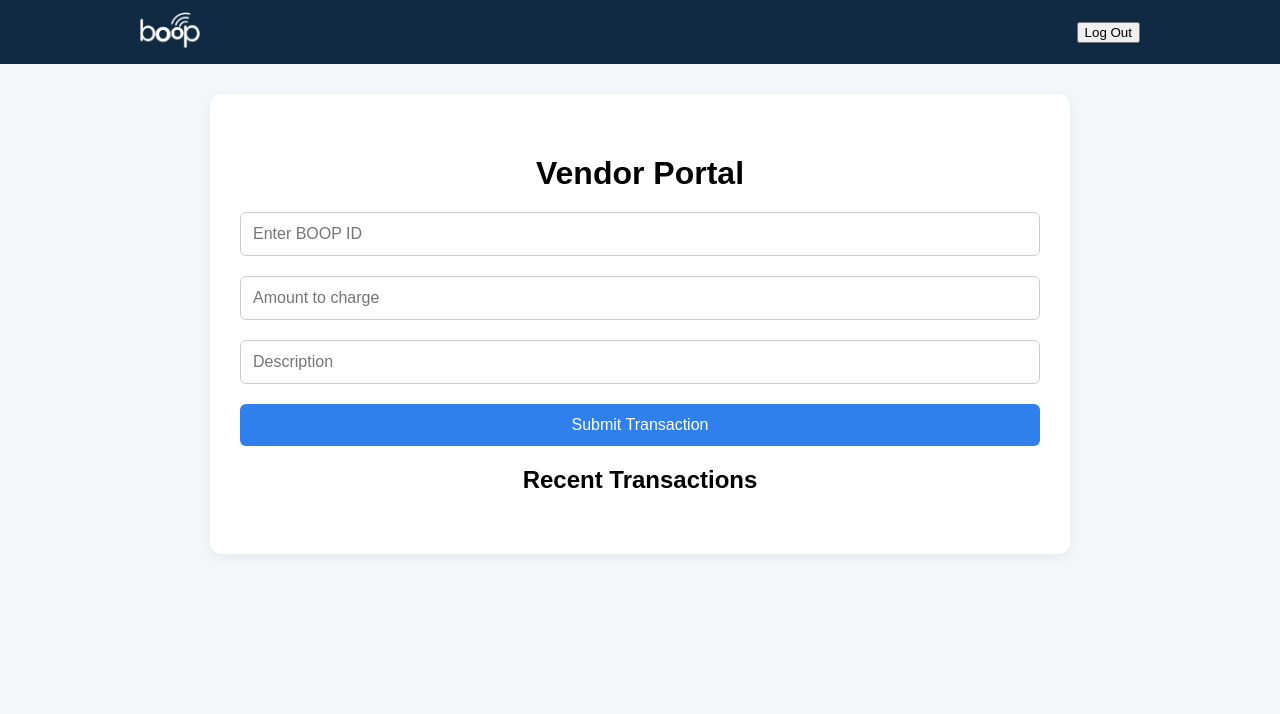
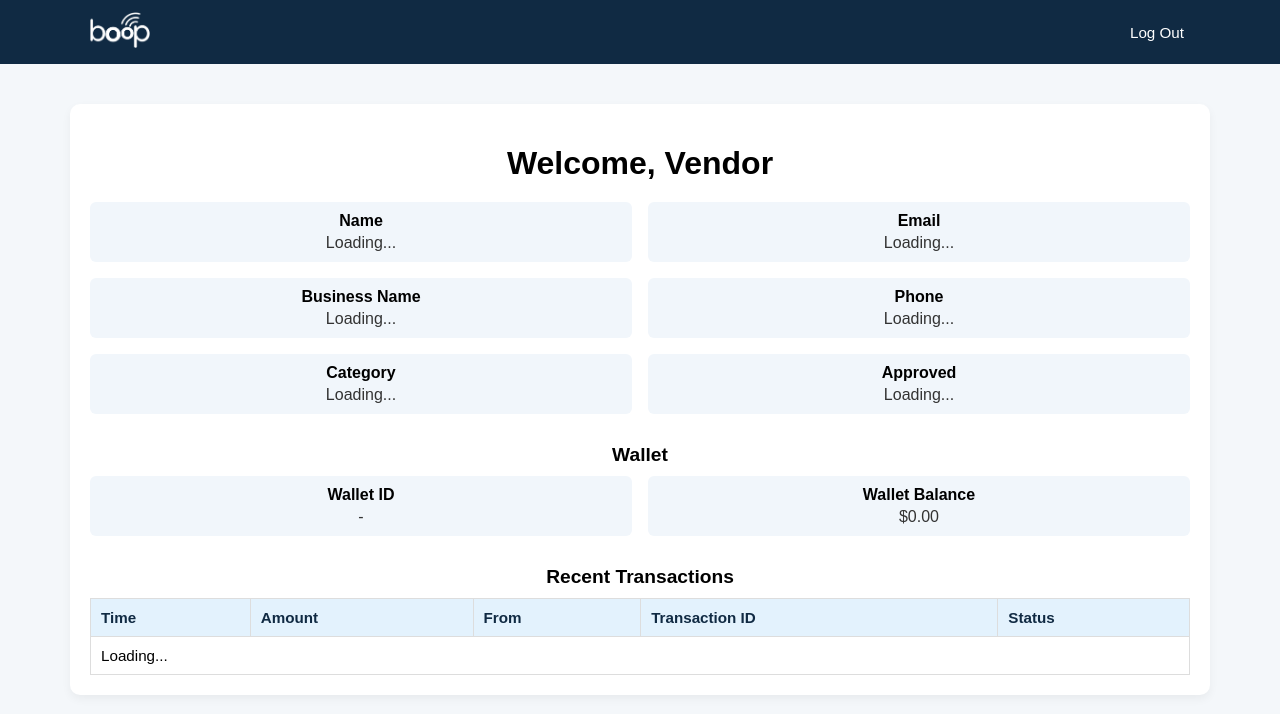
Before and after one commit to isleinsight/boop-demo, a plain HTML site: page vendor.html in a window 1280 px wide. Drawn offline with Linux system fonts and the light colour scheme; no server answers.

Commit message:
Update vendor.html

```diff
--- a/vendor.html
+++ b/vendor.html
@@ -2,128 +2,188 @@
 <html lang="en">
 <head>
   <meta charset="UTF-8" />
-  <title>Vendor Portal – BOOP</title>
+  <title>Vendor Dashboard - BOOP</title>
   <meta name="viewport" content="width=device-width, initial-scale=1" />
   <link href="styles.css" rel="stylesheet" />
+  <style>
+    body {
+      margin: 0;
+      font-family: 'Poppins', sans-serif;
+      background: #f4f7fa;
+    }
+
+    nav {
+      background-color: #102a43;
+      padding: 12px 20px;
+    }
+
+    .nav-container {
+      max-width: 1100px;
+      margin: auto;
+      display: flex;
+      justify-content: space-between;
+      align-items: center;
+    }
+
+    .nav-left img {
+      height: 36px;
+    }
+
+    .nav-right a {
+      margin-left: 16px;
+      text-decoration: none;
+      color: white;
+      font-size: 0.95em;
+    }
+
+    .nav-right a:hover {
+      text-decoration: underline;
+    }
+
+    .container {
+      max-width: 1100px;
+      margin: 40px auto;
+      padding: 20px;
+      background: white;
+      border-radius: 10px;
+      box-shadow: 0 4px 10px rgba(0,0,0,0.05);
+    }
+
+    .section-title {
+      font-size: 1.2em;
+      font-weight: bold;
+      margin: 30px 0 10px;
+    }
+
+    .user-details-grid {
+      display: grid;
+      grid-template-columns: 1fr 1fr;
+      gap: 16px;
+      margin-bottom: 20px;
+    }
+
+    .user-details-grid div {
+      background: #f1f6fb;
+      padding: 10px 16px;
+      border-radius: 6px;
+    }
+
+    .label {
+      font-weight: bold;
+      display: block;
+      margin-bottom: 4px;
+    }
+
+    .value {
+      color: #333;
+    }
+
+    table {
+      width: 100%;
+      border-collapse: collapse;
+      margin-top: 10px;
+    }
+
+    table th, table td {
+      padding: 10px;
+      text-align: left;
+      border: 1px solid #ddd;
+    }
+
+    table th {
+      background: #e3f2fd;
+    }
+
+    .logout-btn {
+      margin-left: 16px;
+      background-color: transparent;
+      border: none;
+      color: white;
+      font-size: 0.95em;
+      cursor: pointer;
+    }
+
+    .logout-btn:hover {
+      text-decoration: underline;
+    }
+  </style>
 </head>
 <body>
-
+  <!-- Navigation Bar -->
   <nav>
     <div class="nav-container">
       <div class="nav-left">
-        <img src="Boop-Logo.png" alt="BOOP Logo" />
+        <a href="index.html"><img src="Boop-Logo.png" alt="BOOP Logo" /></a>
       </div>
       <div class="nav-right">
-        <button id="logoutBtn">Log Out</button>
+        <button id="logoutBtn" class="logout-btn">Log Out</button>
       </div>
     </div>
   </nav>
 
-  <div class="container" style="margin-top: 30px;">
-    <h1>Vendor Portal</h1>
+  <!-- Page Content -->
+  <div class="container">
+    <h1>Welcome, Vendor</h1>
 
-    <form id="vendorForm">
-      <input type="text" id="boopID" placeholder="Enter BOOP ID" required />
-      <input type="number" id="amount" placeholder="Amount to charge" required />
-      <input type="text" id="description" placeholder="Description" required />
-      <button type="submit">Submit Transaction</button>
-    </form>
+    <!-- Vendor Info -->
+    <div class="user-details-grid">
+      <div>
+        <span class="label">Name</span>
+        <span class="value" id="vendorName">Loading...</span>
+      </div>
+      <div>
+        <span class="label">Email</span>
+        <span class="value" id="vendorEmail">Loading...</span>
+      </div>
+      <div>
+        <span class="label">Business Name</span>
+        <span class="value" id="vendorBusiness">Loading...</span>
+      </div>
+      <div>
+        <span class="label">Phone</span>
+        <span class="value" id="vendorPhone">Loading...</span>
+      </div>
+      <div>
+        <span class="label">Category</span>
+        <span class="value" id="vendorCategory">Loading...</span>
+      </div>
+      <div>
+        <span class="label">Approved</span>
+        <span class="value" id="vendorApproved">Loading...</span>
+      </div>
+    </div>
 
-    <h2>Recent Transactions</h2>
-    <ul id="transactionList"></ul>
+    <!-- Wallet Info -->
+    <div class="section-title">Wallet</div>
+    <div class="user-details-grid">
+      <div>
+        <span class="label">Wallet ID</span>
+        <span class="value" id="walletId">-</span>
+      </div>
+      <div>
+        <span class="label">Wallet Balance</span>
+        <span class="value" id="walletBalance">$0.00</span>
+      </div>
+    </div>
+
+    <!-- Transactions -->
+    <div class="section-title">Recent Transactions</div>
+    <table class="transaction-table">
+      <thead>
+        <tr>
+          <th>Time</th>
+          <th>Amount</th>
+          <th>From</th>
+          <th>Transaction ID</th>
+          <th>Status</th>
+        </tr>
+      </thead>
+      <tbody id="transactionTable">
+        <tr><td colspan="5">Loading...</td></tr>
+      </tbody>
+    </table>
   </div>
 
-  <!-- Firebase SDKs -->
-  <script type="module">
-    import { initializeApp } from "https://www.gstatic.com/firebasejs/10.12.0/firebase-app.js";
-    import { getAuth, onAuthStateChanged, signOut } from "https://www.gstatic.com/firebasejs/10.12.0/firebase-auth.js";
-    import { getFirestore, collection, addDoc, query, where, getDocs, doc, getDoc, serverTimestamp } from "https://www.gstatic.com/firebasejs/10.12.0/firebase-firestore.js";
-
-    const firebaseConfig = {
-      apiKey: "AIzaSyDwXCiL7elRCyywSjVgwQtklq_98OPWZm0",
-      authDomain: "boop-becff.firebaseapp.com",
-      projectId: "boop-becff",
-      storageBucket: "boop-becff.appspot.com",
-      messagingSenderId: "570567453336",
-      appId: "1:570567453336:web:43ac40b4cd9d5b517fbeed",
-      measurementId: "G-79DWYFPZNR"
-    };
-
-    const app = initializeApp(firebaseConfig);
-    const auth = getAuth(app);
-    const db = getFirestore(app);
-
-    const logoutBtn = document.getElementById("logoutBtn");
-    const vendorForm = document.getElementById("vendorForm");
-    const transactionList = document.getElementById("transactionList");
-
-    let currentUser;
-
-    onAuthStateChanged(auth, async (user) => {
-      if (!user) {
-        window.location.href = "index.html";
-        return;
-      }
-
-      const userDoc = await getDoc(doc(db, "users", user.uid));
-      if (!userDoc.exists() || userDoc.data().role !== "vendor") {
-        alert("Unauthorized access. Redirecting.");
-        window.location.href = "index.html";
-        return;
-      }
-
-      currentUser = user;
-      loadVendorTransactions();
-    });
-
-    logoutBtn.addEventListener("click", () => {
-      signOut(auth).then(() => window.location.href = "index.html");
-    });
-
-    vendorForm.addEventListener("submit", async (e) => {
-      e.preventDefault();
-      const boopID = document.getElementById("boopID").value.trim();
-      const amount = parseFloat(document.getElementById("amount").value);
-      const description = document.getElementById("description").value.trim();
-
-      if (!boopID || isNaN(amount) || !description) {
-        alert("Please fill in all fields correctly.");
-        return;
-      }
-
-      try {
-        await addDoc(collection(db, "transactions"), {
-          boopID,
-          amount,
-          description,
-          vendorID: currentUser.uid,
-          timestamp: serverTimestamp()
-        });
-
-        document.getElementById("boopID").value = "";
-        document.getElementById("amount").value = "";
-        document.getElementById("description").value = "";
-
-        loadVendorTransactions();
-      } catch (err) {
-        console.error("Transaction failed:", err);
-        alert("Error saving transaction.");
-      }
-    });
-
-    async function loadVendorTransactions() {
-      transactionList.innerHTML = "";
-      const q = query(collection(db, "transactions"), where("vendorID", "==", currentUser.uid));
-      const querySnapshot = await getDocs(q);
-
-      querySnapshot.forEach((doc) => {
-        const t = doc.data();
-        const li = document.createElement("li");
-        li.textContent = `${t.boopID} - $${t.amount} – ${t.description}`;
-        transactionList.appendChild(li);
-      });
-    }
-  </script>
-
+  <script type="module" src="vendor.js"></script>
 </body>
 </html>
```
